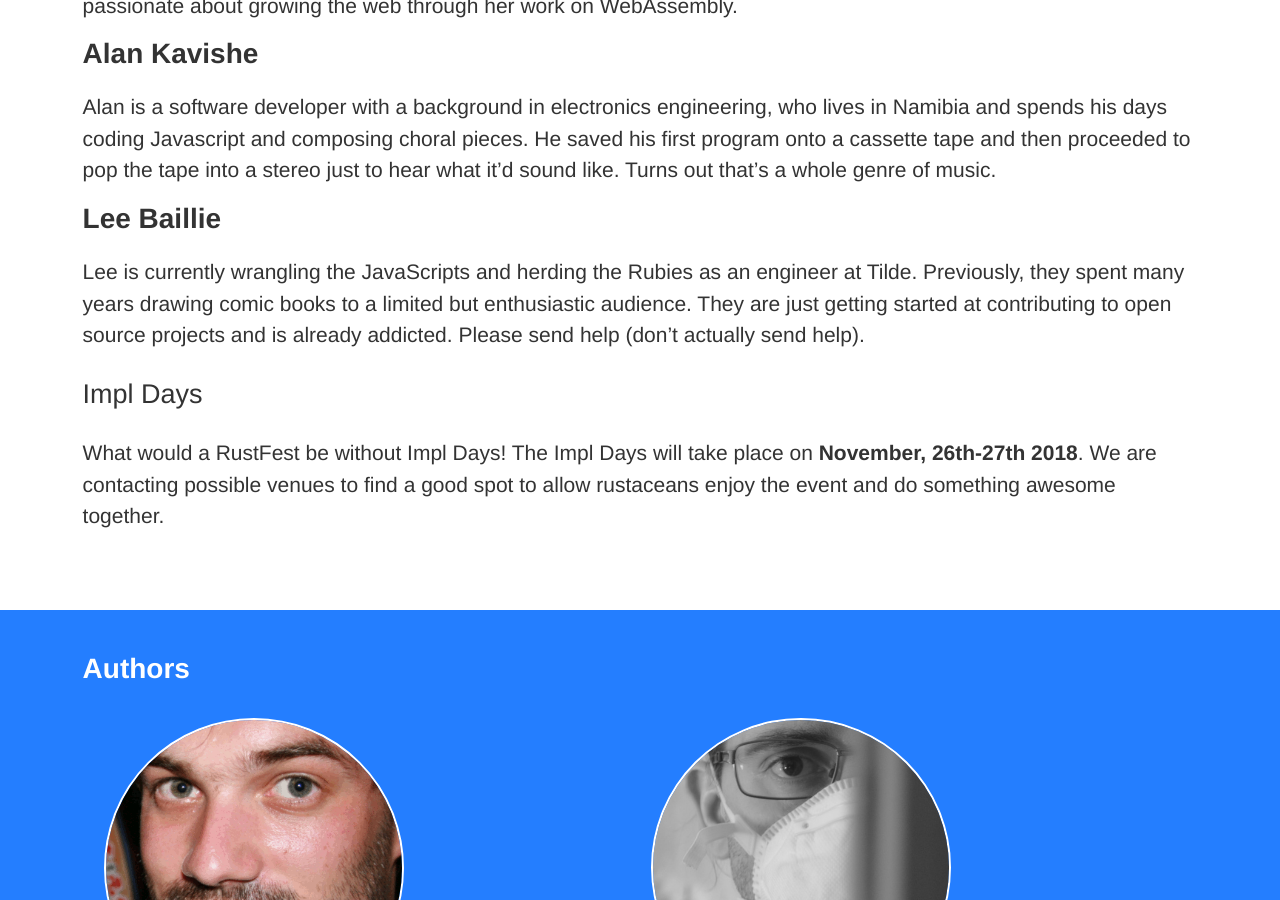
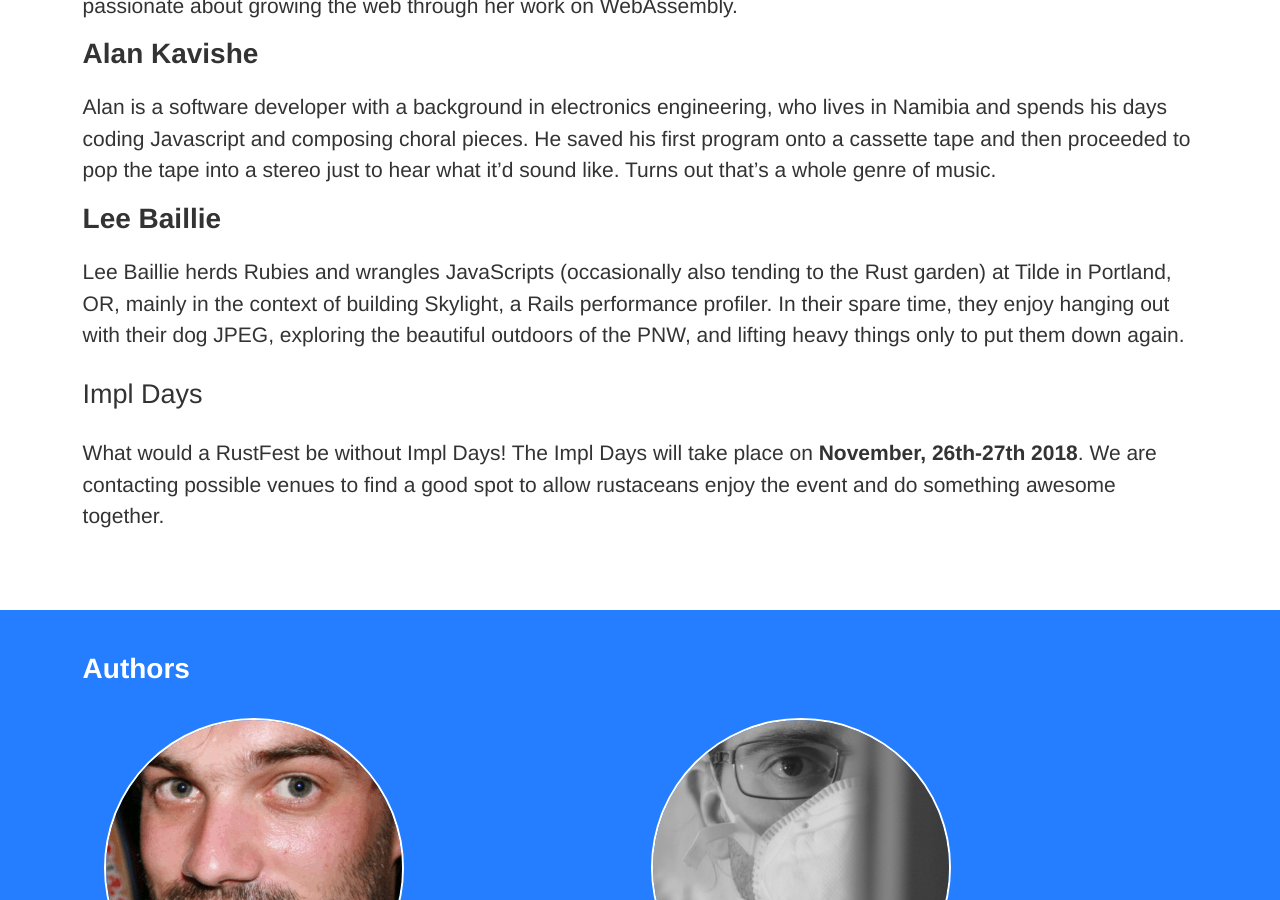
Before and after one commit to RustFestEU/blog.rustfest.eu, a Jekyll site: the page built from _posts/2018-09-29-cfp-in-progress.md, in a window 1280 px wide and 900 px high, scrolled down 1726 px. Built offline with Jekyll 4.4.1, drawn with Linux system fonts in a browser that asks for light colours.

Commit message:
Align lbaillie bio with Rustfest/Rome website

```diff
--- a/_posts/2018-09-29-cfp-in-progress.md
+++ b/_posts/2018-09-29-cfp-in-progress.md
@@ -56,9 +56,10 @@
 
 ### Lee Baillie
 
-Lee is currently wrangling the JavaScripts and herding the Rubies as an engineer at Tilde. Previously, they spent many
-years drawing comic books to a limited but enthusiastic audience. They are just getting started at contributing to open
-source projects and is already addicted. Please send help (don't actually send help).
+Lee Baillie herds Rubies and wrangles JavaScripts (occasionally also tending to the Rust garden) at Tilde in Portland,
+OR, mainly in the context of building Skylight, a Rails performance profiler. In their spare time, they enjoy hanging
+out with their dog JPEG, exploring the beautiful outdoors of the PNW, and lifting heavy things only to put them down
+again.
 
 ## Impl Days
 
```
